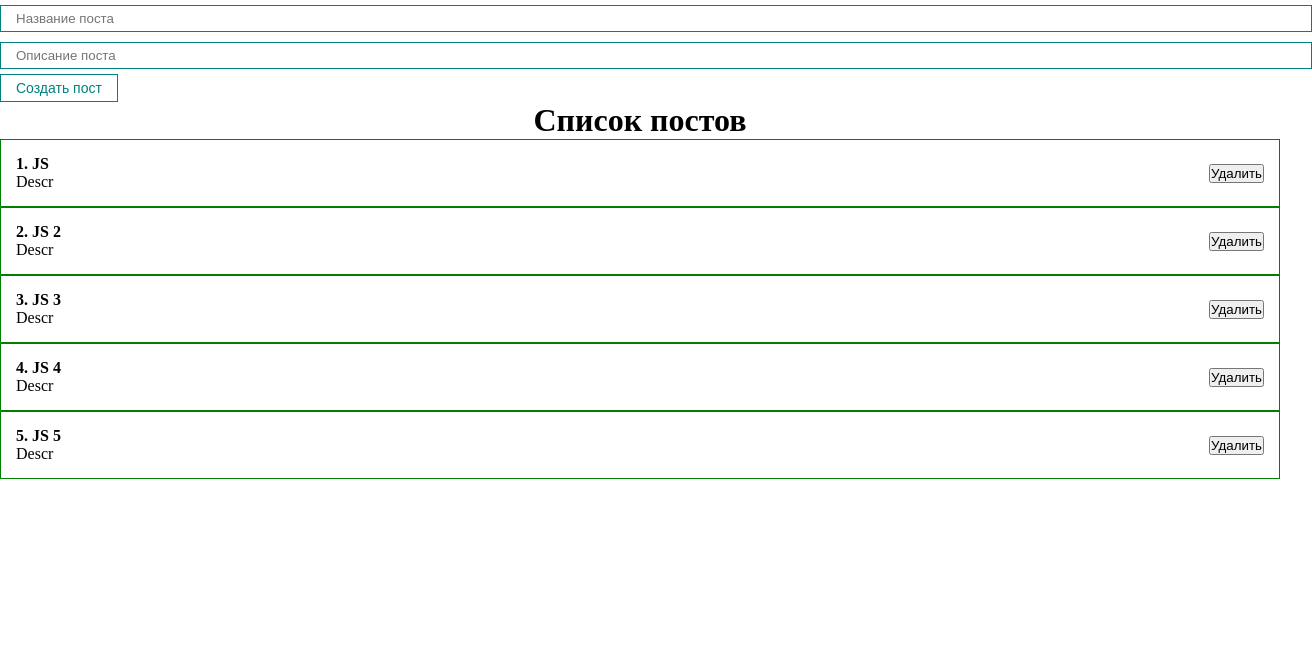
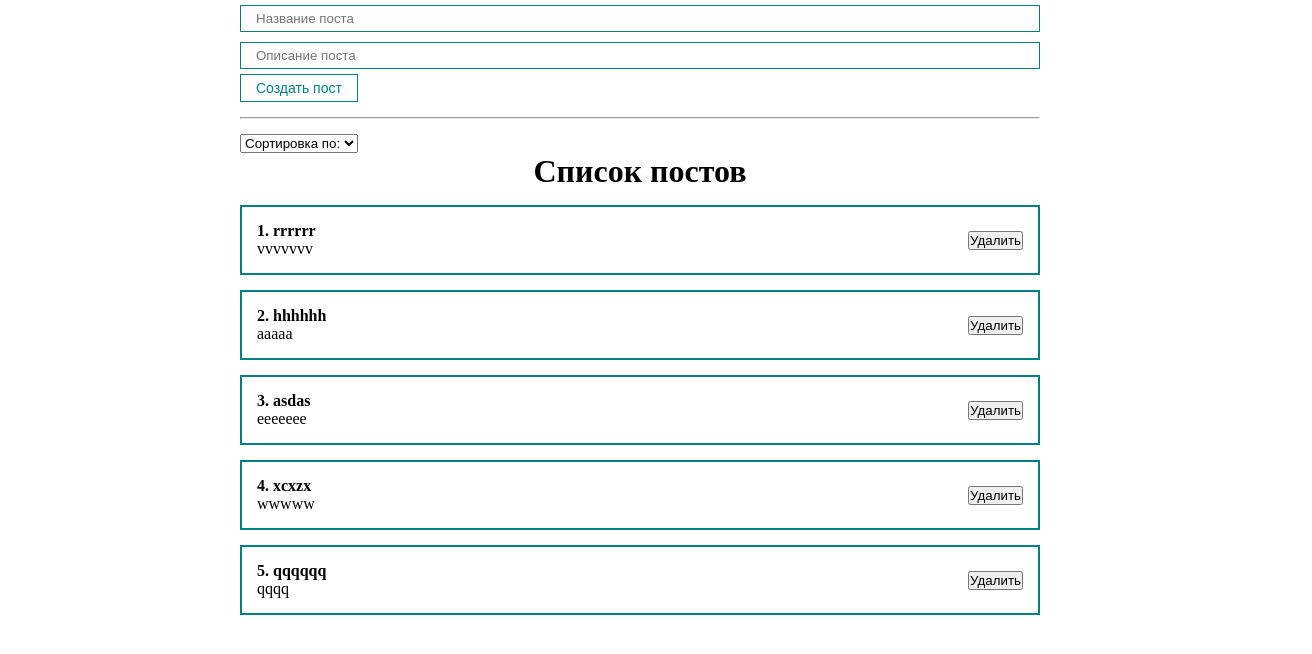
Before and after one commit to MaxLisyanskiy/ulbi_react, a React (Create React App) app: page / in a window 1280 px wide. Shown: the top 654 px of the page, 1312 px wide, since content can reach past the window. Built offline with nearby package versions, Linux system fonts and the light colour scheme.

Commit message:
finished sort function

```diff
--- a/src/App.js
+++ b/src/App.js
@@ -2,27 +2,50 @@ import React, {useState} from 'react';
 import './styles/App.css'
 import PostList from "./components/PostList";
 import PostForm from "./components/PostForm";
+import MySelect from './components/UI/select/MySelect';
 
 function App() {
     const [posts, setPosts] = useState([
-        {id: 1, title: 'JS', body: 'Descr'},
-        {id: 2, title: 'JS 2', body: 'Descr'},
-        {id: 3, title: 'JS 3', body: 'Descr'},
-        {id: 4, title: 'JS 4', body: 'Descr'},
-        {id: 5, title: 'JS 5', body: 'Descr'},
+        {id: 1, title: 'rrrrrr', body: 'vvvvvvv'},
+        {id: 2, title: 'hhhhhh', body: 'aaaaa'},
+        {id: 3, title: 'asdas', body: 'eeeeeee'},
+        {id: 4, title: 'xcxzx', body: 'wwwww'},
+        {id: 5, title: 'qqqqqq', body: 'qqqq'},
     ])
+    const [selectedSort, setSelectedSort] = useState('')
 
     const createPost = (newPost) => {
         setPosts([...posts, newPost])
     }
 
+    const removePost = (post) => {
+       setPosts(posts.filter(p => p.id !== post.id ))
+    }
+
+    const sortPosts = (sort) => {
+      setSelectedSort(sort);
+      setPosts([...posts].sort((a,b) => a[sort].localeCompare(b[sort])))
+    }
+
     return (
         <div className="App">
             <PostForm create={createPost}/>
-            <PostList
-                posts={posts}
-                title={'Список постов'}
-            />
+            <hr style={{margin: '15px 0'}}/>
+            <div>
+              <MySelect
+                value={selectedSort}
+                onChange={sortPosts}
+                defaultValue="Сортировка по:"
+                options={[
+                  {value: 'title', name: 'По заголовку'},
+                  {value: 'body', name: 'По описанию'}
+                ]}
+              />
+            </div>
+            {posts.length !== 0
+              ? <PostList posts={posts} title={'Список постов'} remove={removePost}/>
+              : <div>Посты не найдены!</div>
+            }
         </div>
     );
 }
--- a/src/components/PostItem.jsx
+++ b/src/components/PostItem.jsx
@@ -9,7 +9,7 @@ const PostItem = (props) => {
                     <div>{props.post.body}</div>
                 </div>
                 <div className="post__btns">
-                    <button>Удалить</button>
+                    <button onClick={() => props.remove(props.post)}>Удалить</button>
                 </div>
             </div>
         </div>
--- a/src/components/PostList.jsx
+++ b/src/components/PostList.jsx
@@ -1,7 +1,7 @@
 import React from 'react';
 import PostItem from "./PostItem";
 
-const PostList = ({posts, title}) => {
+const PostList = ({posts, title, remove}) => {
     return (
         <div>
             <h1
@@ -10,7 +10,7 @@ const PostList = ({posts, title}) => {
                 {title}
             </h1>
             {posts.map((post, index) =>
-                <PostItem number={index + 1} post={post} key={post.id}/>
+                <PostItem remove={remove} number={index + 1} post={post} key={post.id}/>
             )}
         </div>
     );
--- /dev/null
+++ b/src/components/UI/select/MySelect.jsx
@@ -0,0 +1,17 @@
+import React from 'react'
+
+function MySelect({options, defaultValue, value, onChange}) {
+  return (
+    <select
+      value={value}
+      onChange={event => onChange(event.target.value)}
+    >
+        <option disabled value="">{defaultValue}</option>
+        {options.map(option =>
+          <option key={option.value} value={option.value}>{option.name}</option>
+        )}
+    </select>
+  )
+}
+
+export default MySelect
--- a/src/styles/App.css
+++ b/src/styles/App.css
@@ -1,16 +1,72 @@
 * {
-    padding: 0;
-    margin: 0;
+  margin: 0;
+  padding: 0;
+  box-sizing: border-box;
 }
 
 #root {
+  display: flex;
+  flex-direction: column;
+  align-items: center;
+}
 
+.App {
+  width: 800px;
 }
 
 .post {
-    display: flex;
-    justify-content: space-between;
-    align-items: center;
-    padding: 15px;
-    border: 1px solid green;
+  display: flex;
+  padding: 15px;
+  border: 2px solid teal;
+  margin-top: 15px;
+  justify-content: space-between;
+  align-items: center;
 }
+
+.post__btns {
+  display: flex;
+}
+
+.post-enter {
+  transform: translateX(-350px);
+}
+.post-enter-active {
+  transform: translateX(0px);
+  transition: all 500ms ease-in;
+}
+.post-exit {
+  opacity: 1;
+}
+.post-exit-active {
+  transform: translateX(-350px);
+  transition: all 500ms ease-in;
+}
+
+.page__wrapper {
+  margin-top: 30px;
+  display: flex;
+}
+
+.page {
+  padding: 10px;
+  border: 1px solid teal;
+  cursor: pointer;
+}
+
+.page__current {
+  border: 2px solid orange;
+  font-weight: bold;
+}
+
+.navbar {
+  height: 50px;
+  width: 100vw;
+  display: flex;
+  align-items: center;
+  padding: 0 15px;
+  background: lightgray;
+}
+
+.navbar__links {
+  margin-left: auto;
+}
```
Also changed, not shown: 1 other file (tests, documents, lock files or other folders).
